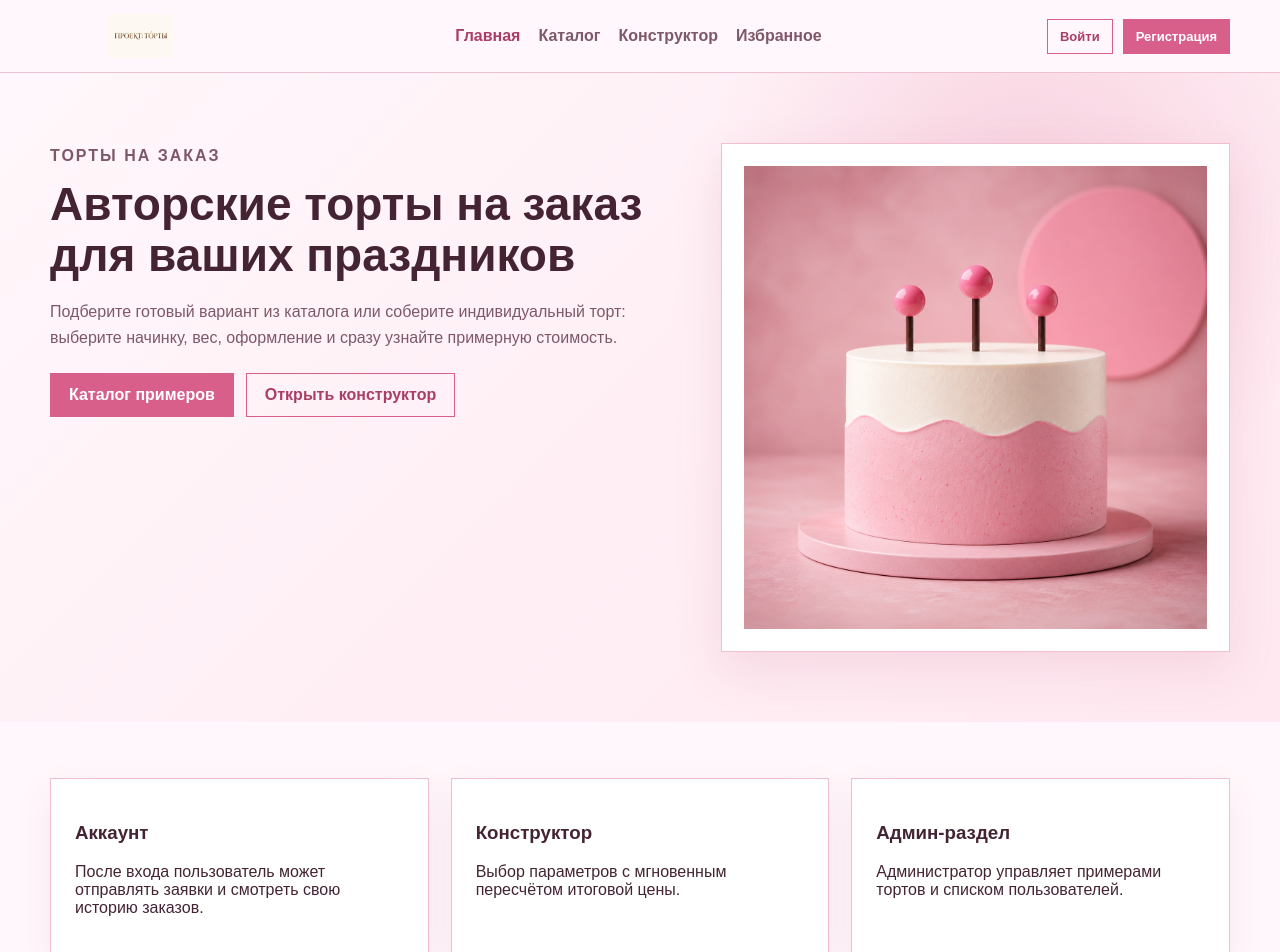
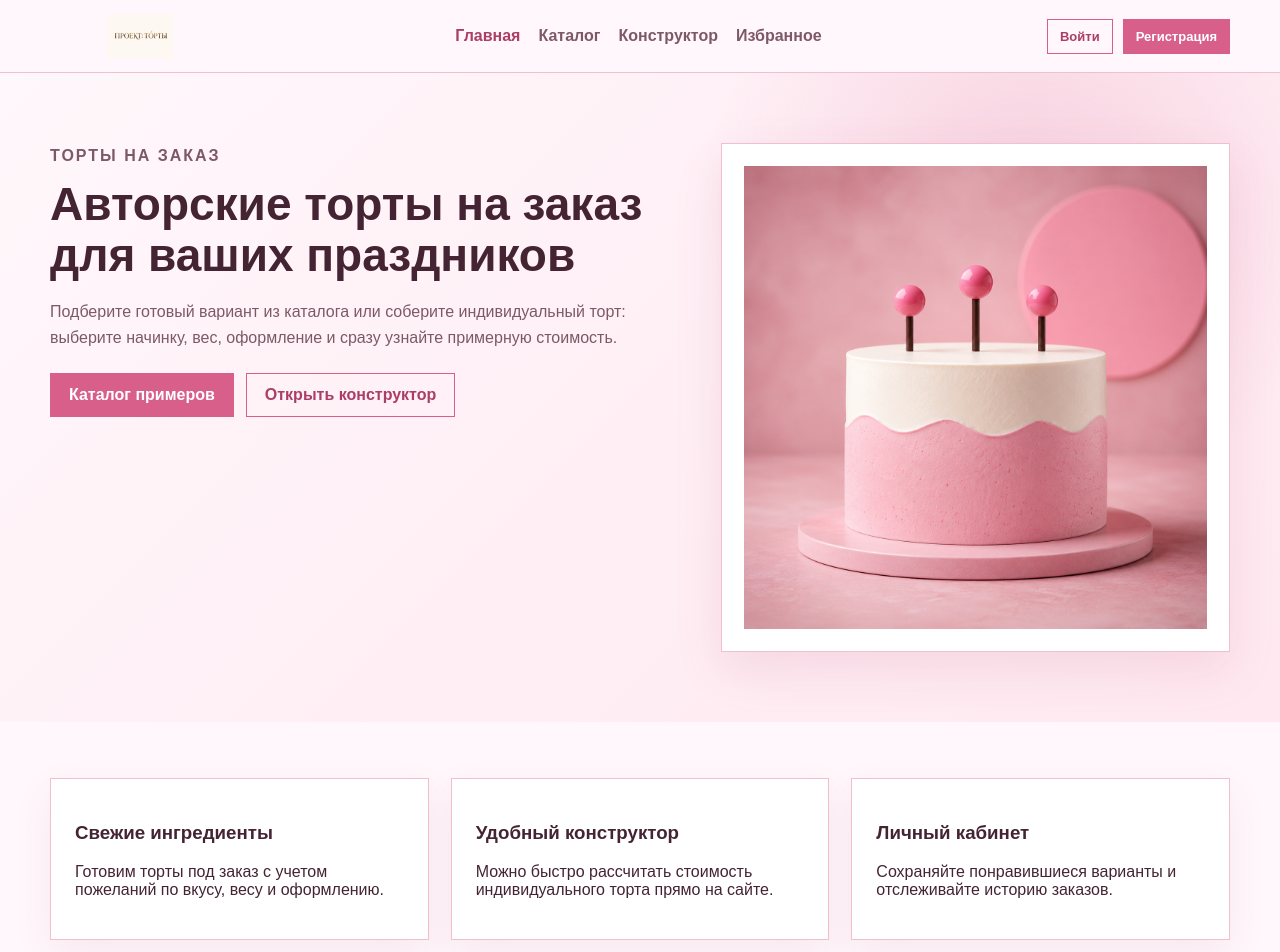
Before and after one commit to xeo07/TOPTbI, a Vue app: page /#/ in a window 1280 px wide. Shown: the top 952 px of the page. Built offline with nearby package versions, Linux system fonts and the light colour scheme.

Commit message:
Update HomeView.vue

```diff
--- a/src/views/HomeView.vue
+++ b/src/views/HomeView.vue
@@ -33,17 +33,19 @@ const heroImage = getPublicAssetUrl('images/4.png')
     <section class="section">
       <div class="container advantages">
         <article>
-          <h3>Аккаунт</h3>
-          <p>После входа пользователь может отправлять заявки и смотреть свою историю заказов.</p>
-        </article>
-        <article>
-          <h3>Конструктор</h3>
-          <p>Выбор параметров с мгновенным пересчётом итоговой цены.</p>
-        </article>
-        <article>
-          <h3>Админ-раздел</h3>
-          <p>Администратор управляет примерами тортов и списком пользователей.</p>
-        </article>
+  <h3>Свежие ингредиенты</h3>
+  <p>Готовим торты под заказ с учетом пожеланий по вкусу, весу и оформлению.</p>
+</article>
+
+<article>
+  <h3>Удобный конструктор</h3>
+  <p>Можно быстро рассчитать стоимость индивидуального торта прямо на сайте.</p>
+</article>
+
+<article>
+  <h3>Личный кабинет</h3>
+  <p>Сохраняйте понравившиеся варианты и отслеживайте историю заказов.</p>
+</article>
       </div>
     </section>
   </main>
```
